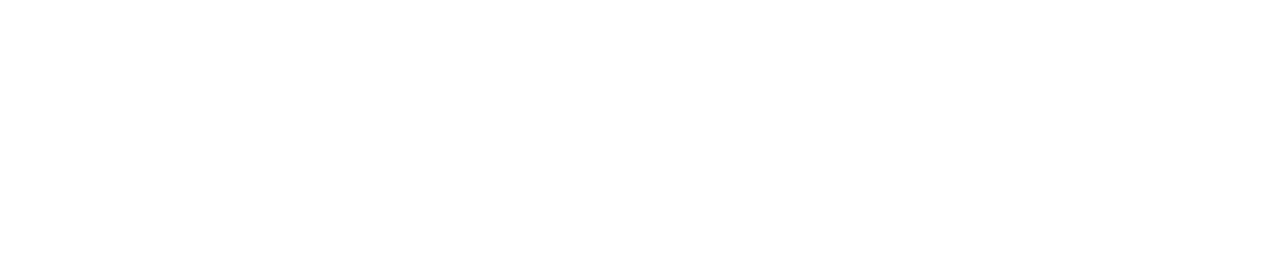
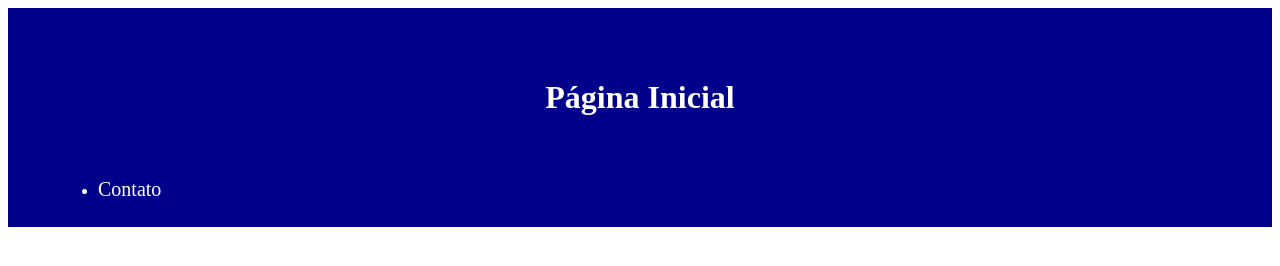
Before and after one commit to nicsdev2025/site-de-apresentacao, a plain HTML site: page index.html in a window 1280 px wide. Drawn offline with Linux system fonts and the light colour scheme.

Commit message:
i prepare the base of our site

```diff
--- /dev/null
+++ b/contato.html
@@ -0,0 +1,13 @@
+<!DOCTYPE html>
+<html lang="´t-br">
+<head>
+    <meta charset="UTF-8">
+    <meta name="viewport" content="width=device-width, initial-scale=1.0">
+    <title>contato</title>
+    <link rel="stylesheet" href="estilo.css">
+    <link rel="stylesheet" href="index.html">
+</head>
+<body>
+
+</body>
+</html>
--- a/estilo.css
+++ b/estilo.css
@@ -1,7 +1,24 @@
 header {
+    background-color: darkblue;
+    color: white;
+    padding: 50px;
+}
+
+header h1 {
+    text-align: center;
+}
+
+#ct {
+    color: white;
+    font-size: 20px;
+    text-decoration: none;
+    position: relative;
+}
+.bax {
     background-color: darkblue;
 }
 
-.bax {
-    background-color: darkblue;
+ul {
+    position: relative;
+    top: 40px;
 }
--- a/index.html
+++ b/index.html
@@ -6,12 +6,18 @@
     , initial-scale=1.0">
     <title></title>
     <link rel="stylesheet" href="estilo.css">
+    <link rel="stylesheet" href="contato.html">
 </head>
 <body>
     <main>
 
         <header>
-
+            <h1>Página Inicial</h1>
+            <nav>
+                <ul>
+                    <li><a href="contato.html" id="ct">Contato</a></li>
+                </ul>
+            </nav>
         </header>
 
 
```
